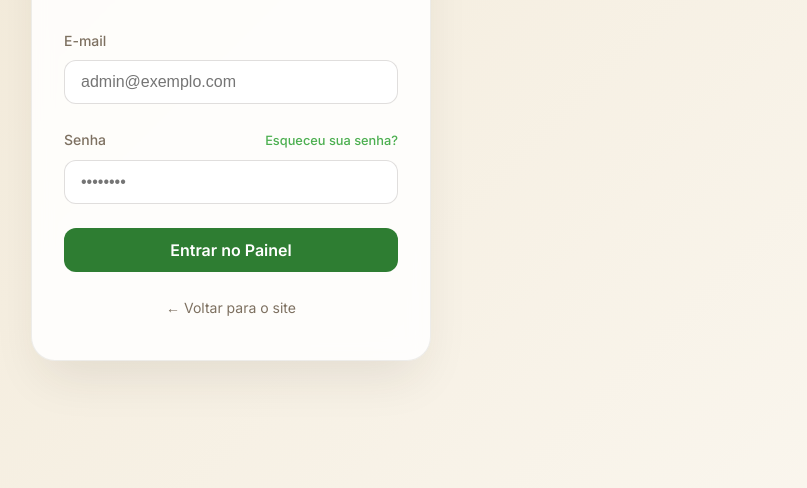
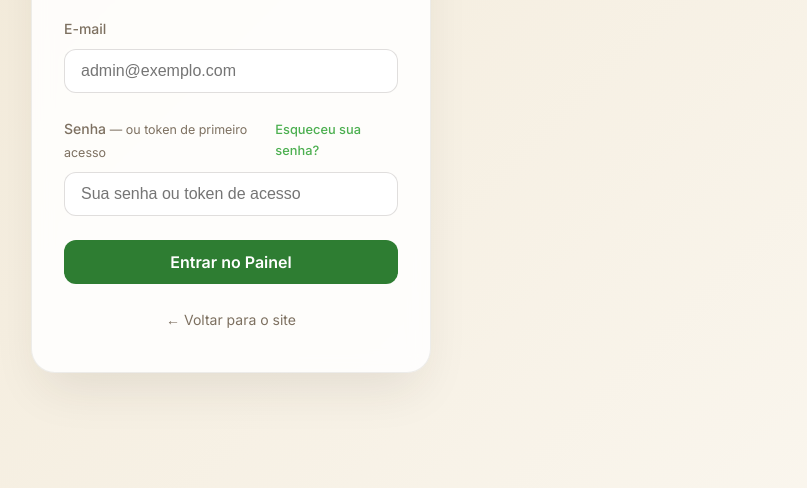
Before and after one commit to JonasGolart/stackfab-ondas-conhecimento-site, a website: page login.html in a window 1280 px wide. Shown: the part 312-800 px from the top of the page, without its empty margins (409-1216 px from the left). Drawn offline with Linux system fonts and the light colour scheme.

Commit message:
ui: hint token no campo senha do login

```diff
--- a/login.html
+++ b/login.html
@@ -165,10 +165,10 @@
 
         <div class="form-group">
           <div style="display: flex; justify-content: space-between; align-items: center; margin-bottom: 0.5rem;">
-            <label for="password" class="form-label" style="margin-bottom: 0;">Senha</label>
+            <label for="password" class="form-label" style="margin-bottom: 0;">Senha <span style="font-weight:400;color:var(--text-muted);font-size:0.78rem;">— ou token de primeiro acesso</span></label>
             <a href="#" onclick="toggleView('recovery')" style="color: #4CAF50; text-decoration: none; font-size: 0.8rem; font-weight: 500; transition: color 0.2s;">Esqueceu sua senha?</a>
           </div>
-          <input type="password" id="password" name="password" class="form-input" placeholder="••••••••" required>
+          <input type="password" id="password" name="password" class="form-input" placeholder="Sua senha ou token de acesso" required>
         </div>
 
         <button type="submit" class="btn-login" id="btn-entrar">Entrar no Painel</button>
```
